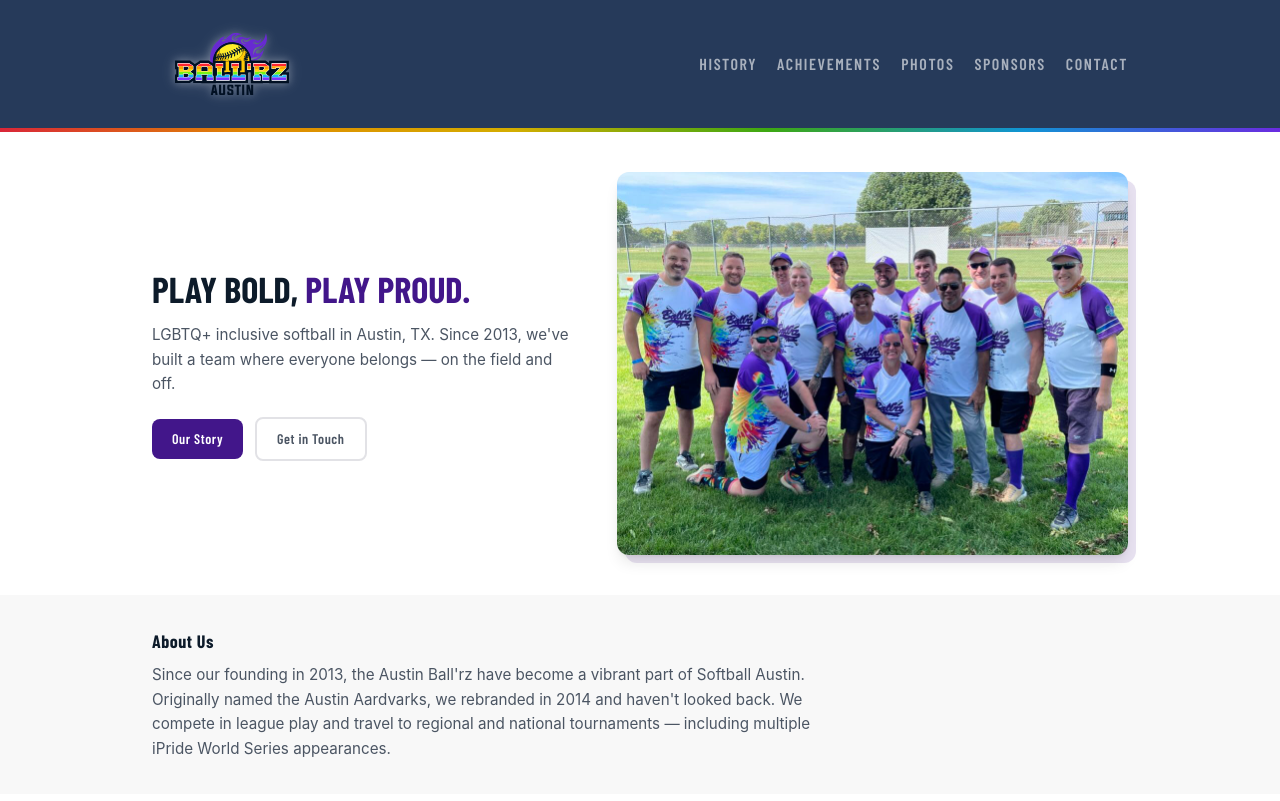
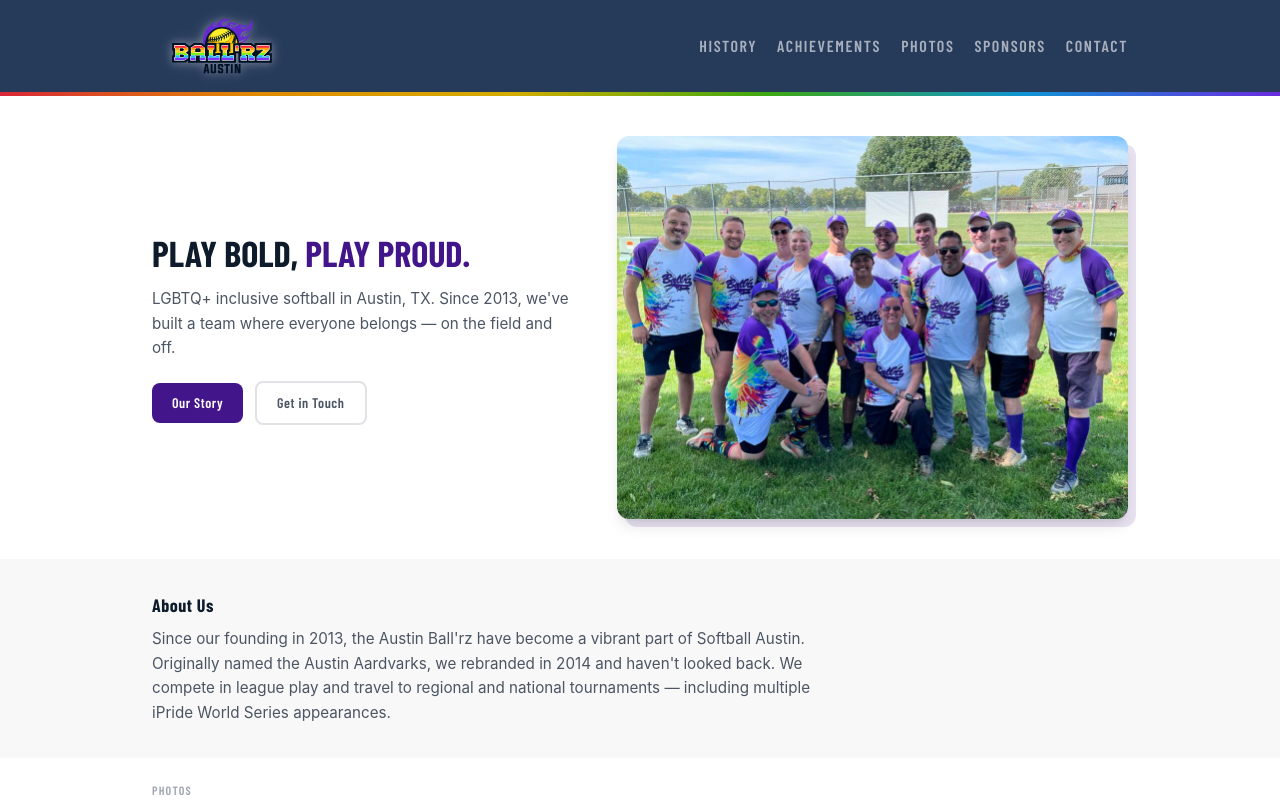
Before and after one commit to garrettatx/austinballrz, an Astro site: page / in a window 1280 px wide. Shown: the top 801 px of the page. Built offline with nearby package versions, Linux system fonts and the light colour scheme; Astro itself is replaced by a stand-in of ours.

Commit message:
Tighter header: logo 140px, stronger negative margin (-1.5rem)
Co-Authored-By: Claude Opus 4.6 (1M context) <noreply@anthropic.com>

```diff
--- a/src/components/Header.astro
+++ b/src/components/Header.astro
@@ -8,7 +8,7 @@ const currentPath = Astro.url.pathname;
   <div class="bg-[#263a5a]">
     <div class="max-w-5xl mx-auto px-6 flex items-center justify-between">
       <a href="/">
-        <img src="/images/logo.svg" alt={site.name} width="200" height="140" style="width: 160px; margin: -1rem 0; filter: drop-shadow(0 0 4px rgba(255,255,255,0.3)) drop-shadow(0 0 8px rgba(255,255,255,0.15));" />
+        <img src="/images/logo.svg" alt={site.name} width="200" height="140" style="width: 140px; margin: -1.5rem 0; filter: drop-shadow(0 0 4px rgba(255,255,255,0.3)) drop-shadow(0 0 8px rgba(255,255,255,0.15));" />
       </a>
 
       <!-- Desktop nav -->
```
